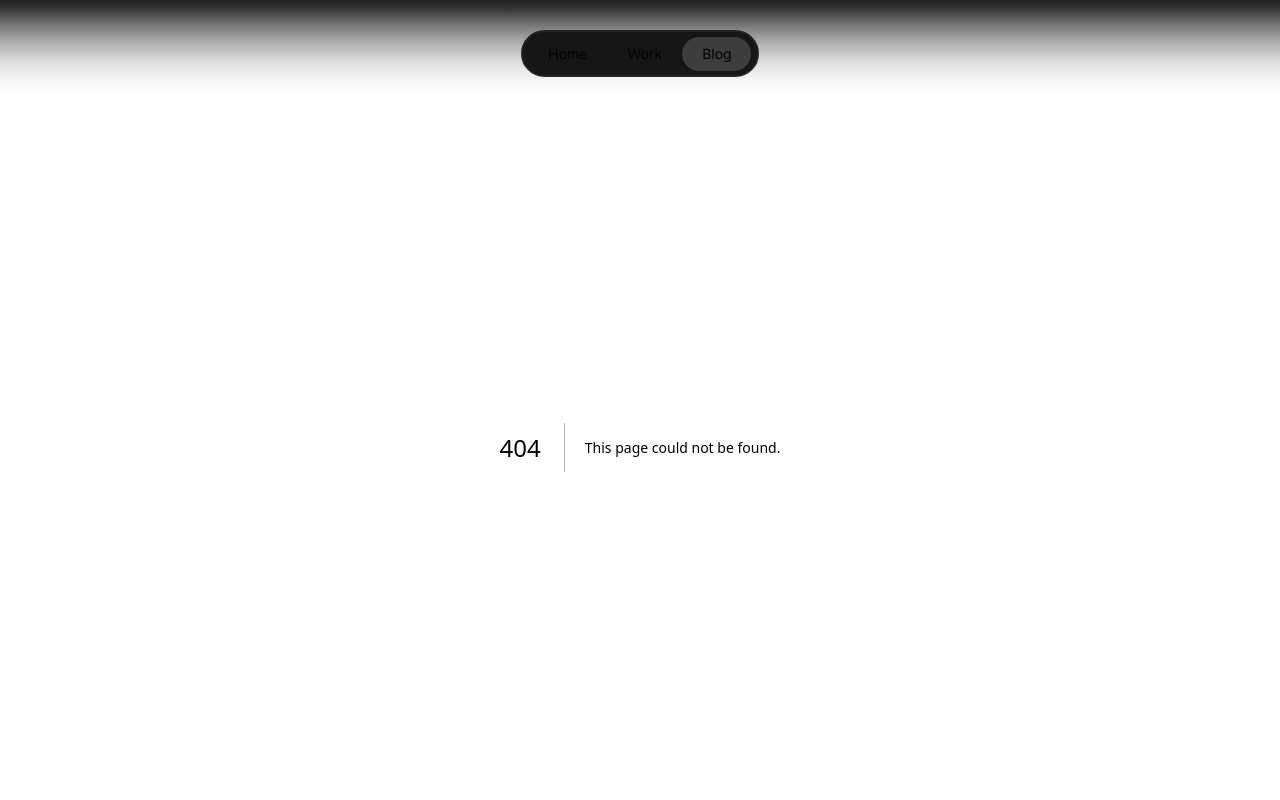
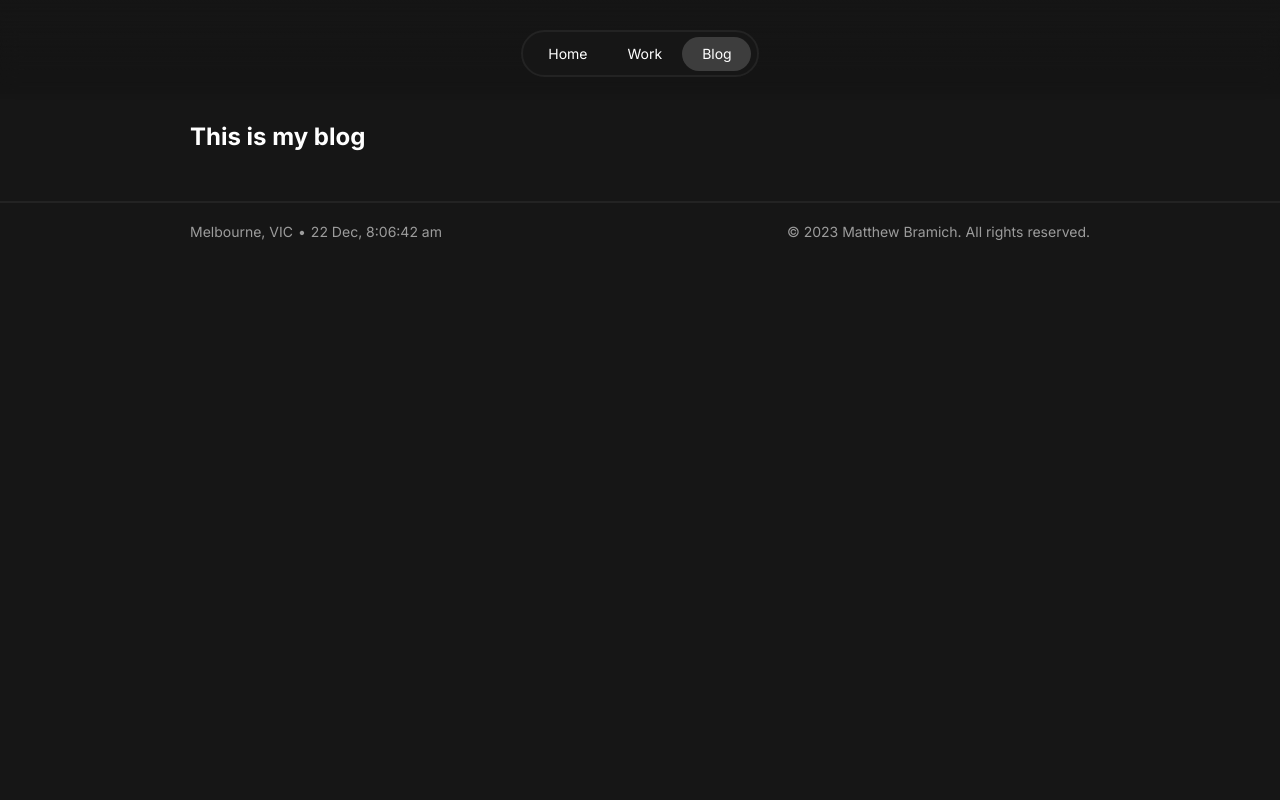
Before and after one commit to mjbramich/portfolio, a Next.js app: page /blog in a window 1280 px wide. Before the commit this address had no page. Shown: the top 800 px of the page. Built offline with nearby package versions, Linux system fonts and the light colour scheme.

Commit message:
feat: create new blog route

```diff
--- /dev/null
+++ b/src/app/blog/page.tsx
@@ -0,0 +1,13 @@
+import { BlogLayout } from '@components/Layout';
+// import Writing from '@components/Writing'
+import type { NextPage } from 'next';
+
+export const metadata = { title: 'Blog' };
+
+const Page: NextPage = () => (
+	<BlogLayout>
+		<h1>This is my blog</h1>
+	</BlogLayout>
+);
+
+export default Page;
--- a/src/components/Layout.tsx
+++ b/src/components/Layout.tsx
@@ -8,3 +8,9 @@ export const Layout: FC<{ children: ReactNode }> = ({ children }) => (
 		<div className={styles.content}>{children}</div>
 	</div>
 );
+
+export const BlogLayout: FC<{ children: ReactNode }> = ({ children }) => (
+	<div className={styles.wrapper}>
+		<div className={styles.blog}>{children}</div>
+	</div>
+);
--- a/src/styles/common.module.css
+++ b/src/styles/common.module.css
@@ -8,6 +8,19 @@
 .blog {
 	/* margin: 0 auto; */
 	width: var(--wrapper);
+}
+
+.blog {
+	display: flex;
+}
+
+.blog h1 {
+	font-size: 24px;
+}
+
+.content p > a,
+.blog p > a {
+	color: var(--gray0);
 }
 
 /* ----- NAVBAR ----- */
```
